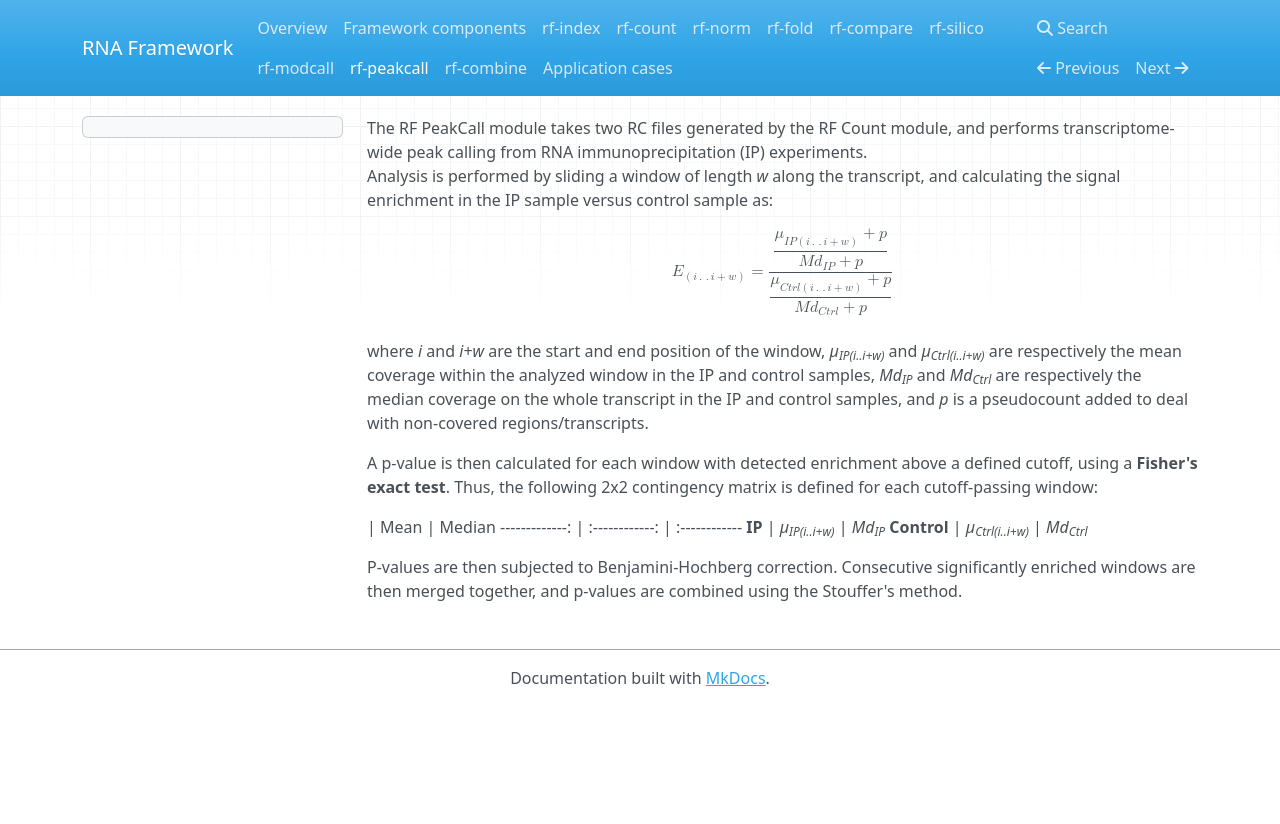
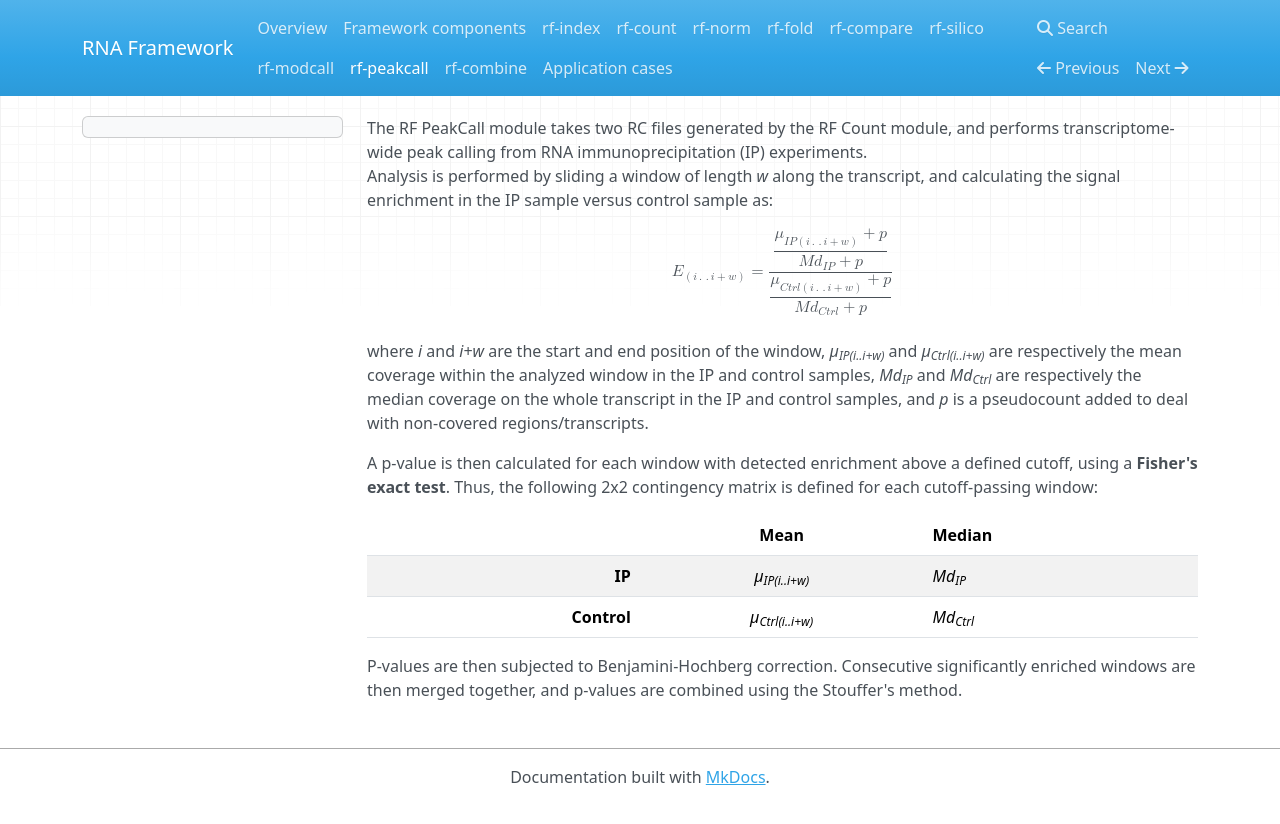
Before and after one commit to dincarnato/RNAFramework, an MkDocs documentation site: the page built from docs/rf-peakcall.md, in a window 1280 px wide. Shown: the top 824 px of the page. Built offline with MkDocs 1.6.1, drawn with Linux system fonts in a browser that asks for light colours; nearby versions of some CDN libraries; old or Windows-style settings are respelled for this version of MkDocs; part of the change alters nothing that is shown.

Commit message:
no message

```diff
--- a/docs/rf-peakcall.md
+++ b/docs/rf-peakcall.md
@@ -7,7 +7,7 @@ where *i* and *i+w* are the start and end position of the window, *&#x3BC;<sub>I
 
 A p-value is then calculated for each window with detected enrichment above a defined cutoff, using a __Fisher's exact test__. Thus, the following 2x2 contingency matrix is defined for each cutoff-passing window:<br/>
 
-  | Mean | Median
+ &nbsp; | Mean | Median
 -------------: | :------------:  | :------------
 __IP__ | *&#x3BC;<sub>IP(i..i+w)</sub>* | *Md<sub>IP</sub>*
 __Control__ | *&#x3BC;<sub>Ctrl(i..i+w)</sub>* | *Md<sub>Ctrl</sub>*
```
